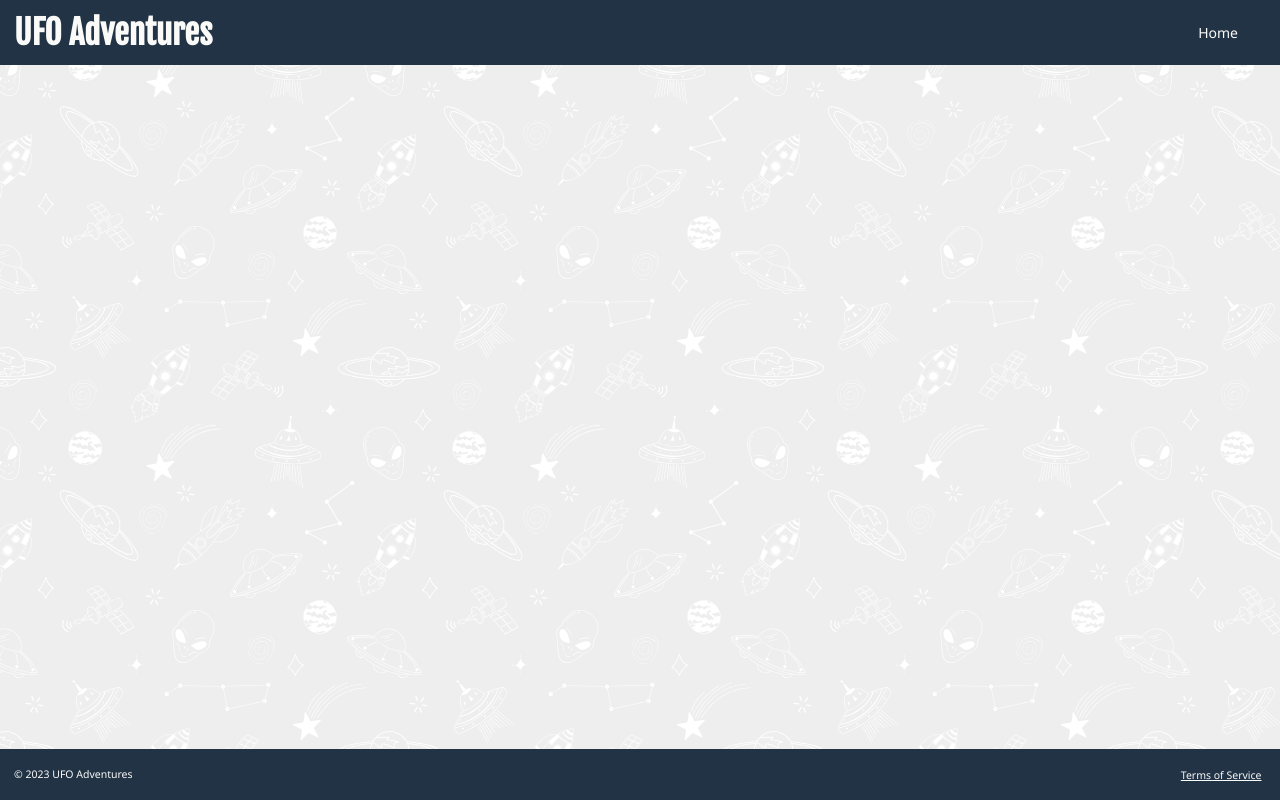
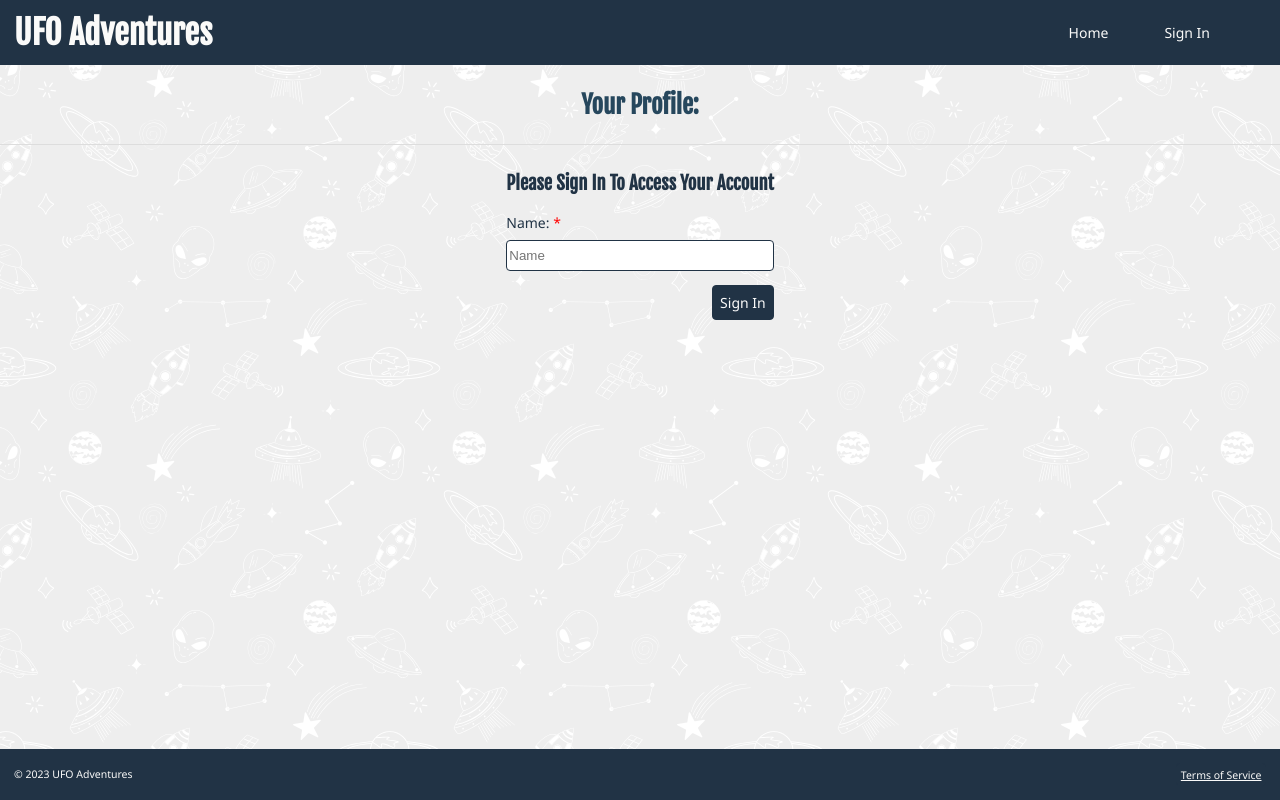
Before and after one commit to RHemstad/ufo_adventures, a React (Create React App) app: page /profile in a window 1280 px wide. Built offline with nearby package versions, Linux system fonts and the light colour scheme; a web font is replaced by a local one.

Commit message:
ongoing work

```diff
--- a/src/App.jsx
+++ b/src/App.jsx
@@ -6,15 +6,18 @@ import Header from "./components/header/Header";
 import Footer from "./components/footer/Footer";
 import Content from "./components/content/Content";
 import { CheckoutProvider } from "./components/tickets/TicketContextProvider";
+import { UserProvider } from "./components/profile/UserContextProvider";
 
 const App = () => {
   return (
     <>
+    <UserProvider value="">
     <CheckoutProvider value={""}>
     <Header />
     <Content />
     <Footer />
     </CheckoutProvider>
+    </UserProvider>
 
 
 
--- a/src/components/content/Content.jsx
+++ b/src/components/content/Content.jsx
@@ -7,6 +7,7 @@ import Weather from "../weather/Weather"
 import Game from "../game/Game"
 import TicketConfirmation from "../tickets/TicketConfirmation";
 import TicketCheckout from "../tickets/TicketCheckout";
+import UpdateProfileName from "../profile/UpdateProfileName";
 
 import background from '../../assets/images/background.svg';
 
@@ -26,6 +27,7 @@ const Content = () => {
       <Route path="/packingchecklist" element={<PackingChecklist />} />
       <Route path="/weather" element={<Weather />} />
       <Route path="/game" element={<Game />} />
+      <Route path="/profile" element={<UpdateProfileName />} />
    </Routes>
 
 
--- a/src/components/home/Home.jsx
+++ b/src/components/home/Home.jsx
@@ -4,8 +4,7 @@ import React from 'react';
 import {Link} from "react-router-dom";
 import Button from '../button/Button';
 import Hero from '../hero/Hero';
-
-
+import { useUserName } from "../profile/UserContextProvider";
 
 import ufo from '../../assets/images/ufo.svg';
 import standard_package from '../../assets/images/standard_package.png';
@@ -16,10 +15,9 @@ import testimonial3 from '../../assets/images/testimonial3.png';
 
 
 const Home = () => {
+ const userName = useUserName();
   return (
     <>
-
-
 
 <Hero/>
 
--- a/src/components/nav/Nav.jsx
+++ b/src/components/nav/Nav.jsx
@@ -2,19 +2,41 @@
 import "./nav.css";
 import { Link, useNavigate } from "react-router-dom";
 import React from 'react'
+import { useUpdateUserName } from "../profile/UserContextProvider";
+import { useUserName } from "../profile/UserContextProvider";
+import { useState } from "react";
 
 const Nav = () => {
+
+  const navigate = useNavigate();
+
+  //userName is coming from the UserContextProvider - using the custom hook useUserName
+  const updateUserName = useUpdateUserName();
+  const userName = useUserName();
+  let [newUserName] = useState(userName);
+
+  const signOutUserName = (e) => {
+    e.preventDefault();
+    updateUserName(newUserName = "");
+    navigate('/')
+  };
+
+
+
+
   return (
     <>
 
          {/* part of the reponsive hamburger nav menu */}
-         <input id="menu-toggle" type="checkbox" />
+    <input id="menu-toggle" type="checkbox" />
     <label className='menu-button-container' htmlFor="menu-toggle"><div className='menu-button'></div></label>
 
 <nav className="menu">
 
     <ul>
     <li><Link to="/">Home</Link></li>
+  <li>{userName !== "" ? `Welcome ${userName}` : <Link to="profile">Sign In</Link>}</li>
+        <li>{userName !== "" &&  <Link onClick={signOutUserName}>Sign Out</Link> }</li>
     </ul>
 
 
--- a/src/components/nav/nav.css
+++ b/src/components/nav/nav.css
@@ -92,6 +92,9 @@ nav {
 .menu > ul li {
   margin: 0 1rem;
   overflow: hidden;
+  color: var(--color-neutral);
+  display: flex;
+  align-items: center;
 }
 
 .menu a {
@@ -159,7 +162,7 @@ nav {
   }
 
   #menu-toggle:checked ~ .menu ul li {
-    border: 1px solid #333;
+    border: 1px solid var(--color-primary);
     /*height: 2.5rem;
     padding: 0.5rem;*/
     height: inherit;
@@ -173,10 +176,22 @@ nav {
     justify-content: center;
     margin: 0;
     width: 100%;
-    background-color: #222;
+    background-color: var(--color-secondary);
   }
 
+  .menu > ul li a {
+    width: 100%;
+    display: flex;
+    justify-content: center;
+  }
+
+  .menu > ul li a:active {
+    background-color: var(--color-secondary);
+  }
+
+
+
   .menu > ul li:not(:last-child) {
-    border-bottom: 1px solid #444;
+    /*border-bottom: 1px solid var(--color-neutral);*/
   }
 }
--- /dev/null
+++ b/src/components/profile/UpdateProfileName.jsx
@@ -0,0 +1,59 @@
+import "./updateProfileName.css";
+import { useUpdateUserName } from "./UserContextProvider";
+import { useUserName } from "./UserContextProvider";
+import { useState } from "react";
+import { useNavigate } from "react-router-dom";
+import Subheader from '../subheader/Subheader.jsx';
+
+const UpdateProfileName = () => {
+  const navigate = useNavigate();
+  const updateUserName = useUpdateUserName();
+  const userName = useUserName();
+  let [newUserName, setNewUserName] = useState('');
+
+  const onUpdateUserName = (e) => {
+    e.preventDefault();
+    if(newUserName !== "") {
+    updateUserName(newUserName);
+    navigate('/')
+    } else {
+      alert("Please enter a name.")
+    }
+    //console.log(`this is ${newUserName}`);
+  };
+
+  return (
+    <>
+
+
+    <Subheader>Your Profile:</Subheader>
+
+    <section className="sign-in" id="profile">
+    <h3>Please Sign In To Access Your Account</h3>
+
+          <form>
+            <div>
+            <label htmlFor="name">Name: <span aria-label="required">*</span></label>
+            <input
+                required
+                type="text"
+                className="form-control"
+                id="name"
+                placeholder="Name"
+                value={newUserName}
+                onChange={(e) => setNewUserName(e.target.value)}
+            />
+            </div>
+            <div>
+            <button className="primary-button" onClick={onUpdateUserName} type="submit">Sign In</button>
+            </div>
+          </form>
+
+        </section>
+
+          </>
+
+  );
+};
+
+export default UpdateProfileName;
--- /dev/null
+++ b/src/components/profile/UserContextProvider.jsx
@@ -0,0 +1,41 @@
+import React, { useState, useContext } from "react";
+
+//there are two context.Provider's created  in this file
+//one is for the user name
+//the other is for the update user name (setUserName function - info from the user form will be passed to this function)
+const UserNameContext = React.createContext();
+const UpdateUserNameContext = React.createContext();
+
+//here is our userProvider - it is a wrapper we need for our app
+//destructure the value out and the children which represent the other components
+export const UserProvider = ({ value, children }) => {
+/* this is the "above mentioned below, we take that value in and we have some internal state - userName and setUserName
+  that userName is being used by our userNameContext.provider and is represented by our value userName
+  and the setUserName is being used by our updateUserNameContext.provider and is represented by our value setUserName */
+
+  const [userName, setUserName] = useState(value);
+
+  return (
+<UserNameContext.Provider value={userName}>
+      <UpdateUserNameContext.Provider value={setUserName}>
+{/* grabs the children here in between the contexts, and above we take that value in and here have some internal state - see note above  */}
+        {children}
+      </UpdateUserNameContext.Provider>
+</UserNameContext.Provider>
+  );
+};
+
+// to use the above we export two custom hooks
+
+//HOOK #1 - useUserName
+//wrapped by UserNameContext
+//extracts from above <UserNameContext.Provider value={userName}>
+export const useUserName = () => {
+  return useContext(UserNameContext);
+};
+
+//HOOK #2 - useUpdateUserName
+//extract the method setUserName using useContext and the UpdateUserNameContext
+export const useUpdateUserName = () => {
+  return useContext(UpdateUserNameContext);
+};
--- /dev/null
+++ b/src/components/profile/updateProfileName.css
@@ -0,0 +1,48 @@
+
+
+
+  #profile {
+  }
+
+  #profile h3 {
+    display: flex;
+    justify-content: center;
+  }
+
+  #profile section form {
+    display: flex;
+    flex-direction: column;
+    padding: var(--spacing-md);
+    border-radius: var(--size-border-radius-small);
+    color: var(--color-neutral);
+  }
+
+  #profile form div:nth-child(2) {
+    display: flex;
+    justify-content: flex-end;
+  }
+
+  #profile form label span {
+    color: var(--color-alert);
+  }
+
+  #profile input,
+  #profile textarea {
+    padding-block: 0.5rem;
+    border: 1px solid var(--color-primary);
+    border-radius: var(--size-border-radius-medium);
+    margin-block-end: var(--spacing-md);
+    margin-block-start: var(--spacing-x-sm);
+    width: 100%;
+    box-sizing: border-box;
+  }
+
+  #profile form div:nth-of-type(3) {
+    display: flex;
+    justify-content: space-between;
+    flex-direction: column;
+  }
+
+  #profile form div:nth-of-type(4) {
+    width: 100%;
+  }
--- a/src/components/tickets/TicketConfirmation.jsx
+++ b/src/components/tickets/TicketConfirmation.jsx
@@ -1,26 +1,18 @@
 import React, {useState, createContext} from 'react'
-import {useFirstName, useLastName, usePhone, useEmail, useAddress, useCity, useCheckoutState, useZipcode } from "./TicketContextProvider";
-
+import {CheckoutContext} from "./TicketContextProvider"
 
 const TicketConfirmation = () => {
 
-  const firstName = useFirstName();
-  const lastName = useLastName();
-  const phone = usePhone();
-  const email = useEmail();
-  const address = useAddress();
-  const city = useCity();
-  const checkoutState = useCheckoutState();
-  const zipcode = useZipcode();
-
-
-
+  let {firstName, lastName, phone, email, address, city, checkoutState, zipcode, setFirstName, setLastName, setPhone, setEmail, setAddress, setCity, setCheckoutState, setZipcode} = React.useContext(CheckoutContext);
 
   return (
     <>
 
     WOOT - got this far
-{TicketConfirmation.firstName}
+
+    {firstName}
+
+
 
     </>
   )
--- a/src/components/tickets/TicketContextProvider.jsx
+++ b/src/components/tickets/TicketContextProvider.jsx
@@ -1,10 +1,9 @@
 import React, { useState, useContext } from "react";
 
-const CheckoutContext = React.createContext();
-const UpdateCheckoutContext = React.createContext();
+export const CheckoutContext = React.createContext();
+export const UpdateCheckoutContext = React.createContext();
 
 export const CheckoutProvider = ({value, children}) => {
-
     const [firstName, setFirstName] = useState(value);
     const [lastName, setLastName] = useState(value);
     const [phone, setPhone] = useState(value);
@@ -16,10 +15,8 @@ export const CheckoutProvider = ({value, children}) => {
 
   return (
 
-<CheckoutContext.Provider value={{firstName, lastName, phone, email, address, city, checkoutState, zipcode}}>
-      <UpdateCheckoutContext.Provider value={{setFirstName, setLastName, setPhone, setEmail, setAddress, setCity, setCheckoutState, setZipcode}}>
+<CheckoutContext.Provider value={{firstName, lastName, phone, email, address, city, checkoutState, zipcode, setFirstName, setLastName, setPhone, setEmail, setAddress, setCity, setCheckoutState, setZipcode}}>
         {children}
-      </UpdateCheckoutContext.Provider>
 </CheckoutContext.Provider>
   );
 };
```
Also changed, not shown: src/components/tickets/TicketCheckout.jsx (+13 -43 lines).
